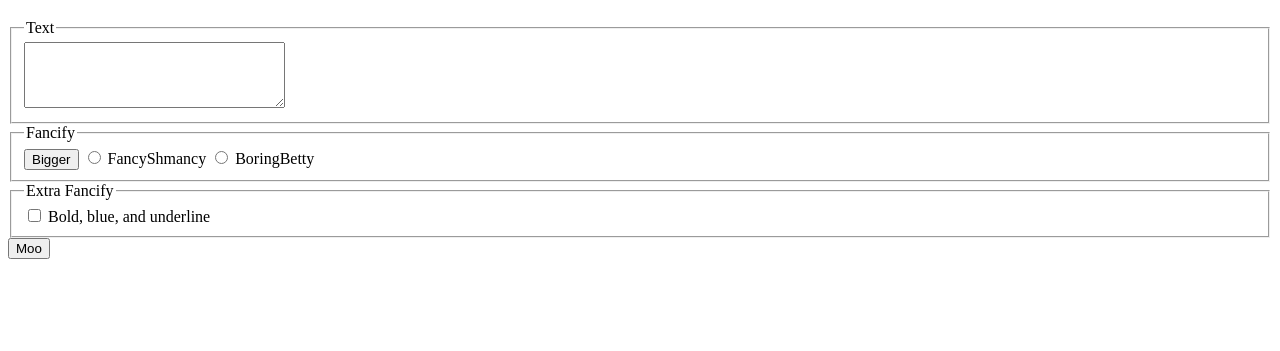
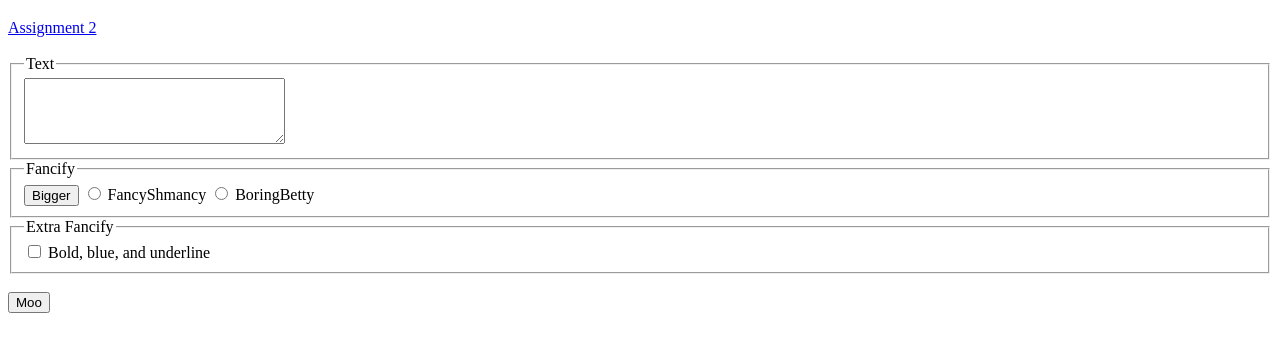
Before and after one commit to xRyanJinx/ryanjin-csc196w, a plain HTML site: page fancifymytext.html in a window 1280 px wide. Shown: the part 61-412 px from the top of the page. Drawn offline with Linux system fonts and the light colour scheme.

Commit message:
Formatting fixes and added links.

```diff
--- a/fancifymytext.html
+++ b/fancifymytext.html
@@ -1,7 +1,11 @@
+<!--Ryan Jin | Assignment 5-->
 <!DOCTYPE html>
-<html>
+
+<html lang="en-US">
 
 	<head>
+
+		<meta charset="utf-8" />
 
 		<title>Fancify Shamcify</title>
 
@@ -13,6 +17,10 @@
 	<body>
 
 		<h1>Fancify my Text</h1>
+
+		<a href="index.html">Assignment 2</a>
+
+		<br><br>
 
 		<fieldset>
 			<legend>Text</legend>
@@ -37,6 +45,8 @@
 			</label>
 		</fieldset>
 
+		<br>
+
 		<button onclick="toUpperCase()">Moo</button>
 
 	</body>
--- a/fancifymytext.js
+++ b/fancifymytext.js
@@ -1,3 +1,5 @@
+// Ryan Jin | Assignment 5
+
 function displayAlert() {
 	document.getElementById("myText").style.fontSize = "24pt";
 }
```
Also changed, not shown: index.html (+14 -1 lines).
